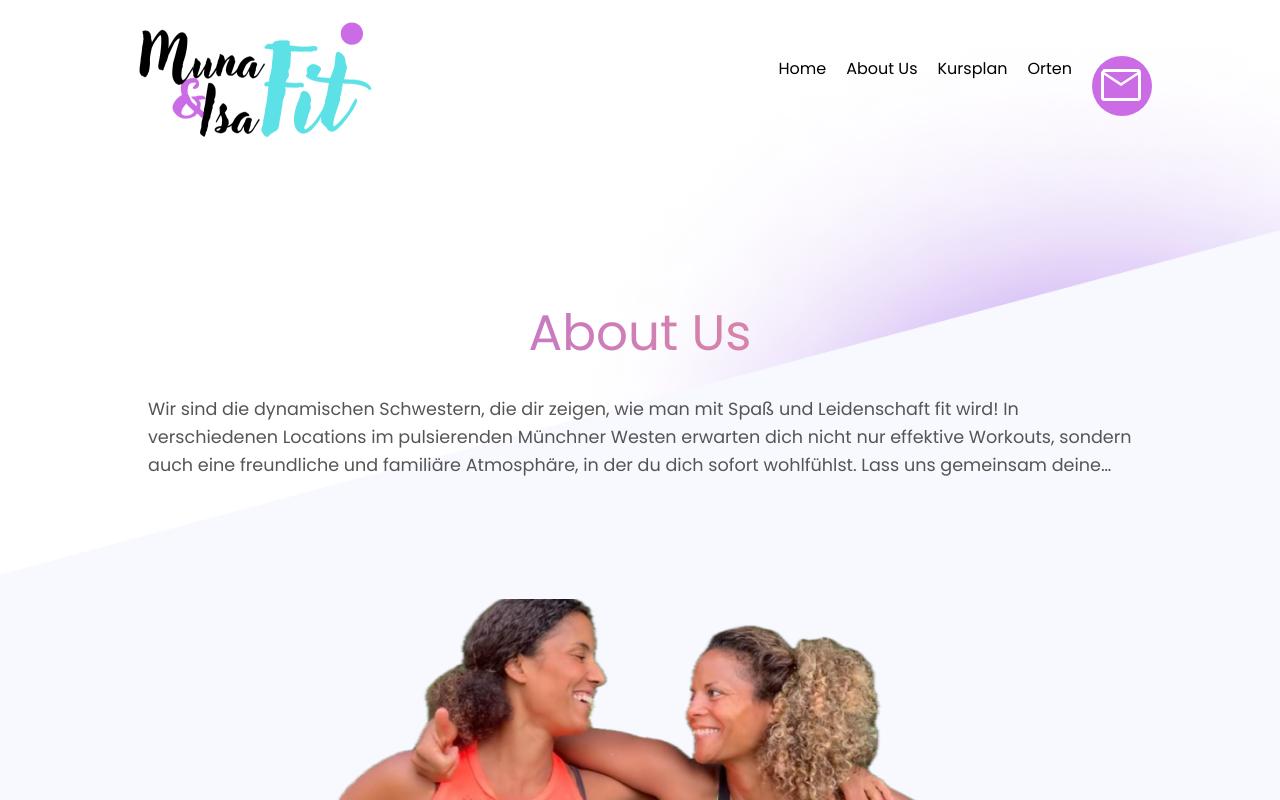
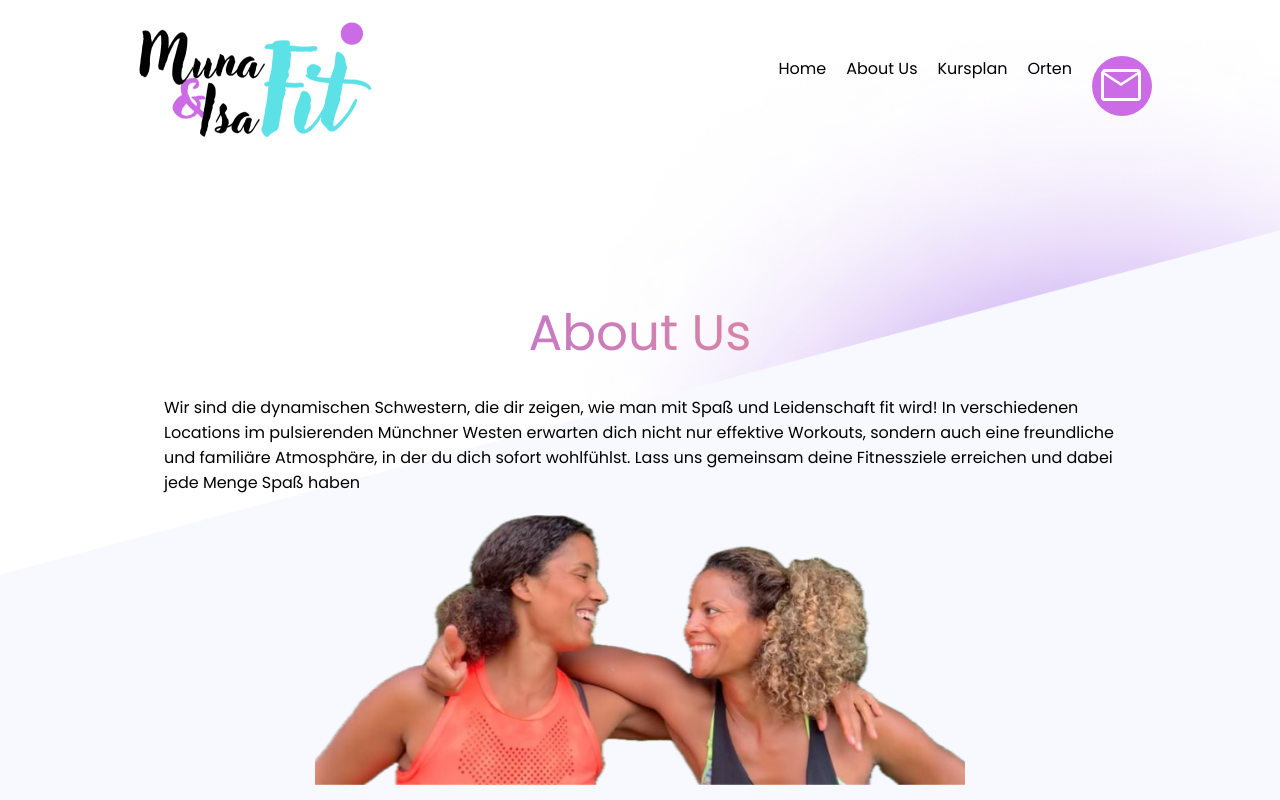
Before and after one commit to MariiaDomik/munaIsaFit, a React (Vite) app: page /about in a window 1280 px wide. Shown: the top 800 px of the page. Built offline with nearby package versions, Linux system fonts and the light colour scheme; no server answers.

Commit message:
freitag 2

```diff
--- a/src/components/AboutSection.jsx
+++ b/src/components/AboutSection.jsx
@@ -1,4 +1,5 @@
 import React from 'react'
+import { Link } from 'react-router-dom';
 
 function AboutSection(props) {
     const { title, img, text, page } = props;
@@ -7,10 +8,11 @@ function AboutSection(props) {
         <div className='about'>
         <h2>{title}</h2>
 
-            <p>{text}</p>
+            <p className='p-home'>{text}</p>
         </div>
 
         <div className='img' style={{backgroundImage: `url(${img})`}}></div>
+        <div className='line'><Link className='card-link' to={`/about`}><span className=''>Mehr erfahren</span></Link></div>
     </div>
   )
 }
--- a/src/components/AdresseListSection.jsx
+++ b/src/components/AdresseListSection.jsx
@@ -7,7 +7,7 @@ function AdresseListSection(props) {
   return (
     <div className='adresse-section'>
         <h2>Orten</h2>
-        <ul>
+        <ul >
             { locations.map((adresse) => (
               // <AdresseCard key={adresse.id} adresse={adresse} />
               <li key={adresse.id}>{adresse.adresse}</li>
--- a/src/components/MapComponent.jsx
+++ b/src/components/MapComponent.jsx
@@ -43,10 +43,12 @@ const MapComponent = (props) => {
     {selectedLocation && (
         <div>
         <h2>An dieisen Ort finden folgende Kursen statt:</h2>
+        <div className="kursplan">
         {filteredSchedule && filteredSchedule.map((course) =>(
 
             <CourseDatails key={course.id} course={course} />
         ))}
+        </div>
         </div>
     )}
     </div>
--- a/src/css/About.css
+++ b/src/css/About.css
@@ -19,7 +19,7 @@
     margin-bottom: 15px;
 }
 
-.about p {
+.about .p-home {
     font-size: 1.1rem;
     line-height: 1.6;
     color: var(--gray-color);
@@ -32,8 +32,19 @@
 
 .about-section .img {
     height: 100px;
-    width: 250px;
+    width: 320px;
+    background-size: cover;
+}
 
+.about-section .line {
+    width: 100%;
+    padding-left: 1.8rem;
+    height: 5rem;
+    text-align: left;
+    font-size: 24px;
+    font-weight: 500;
+    color: white;
+    background-image: var(--gradient-pink);
 }
 
 
@@ -46,7 +57,7 @@
         align-items: center;
     }
     .about-section .img {
-        width: 700px;
+        width: 650px;
         height: 270px;
         background-size: cover;
         background-position: center;
--- a/src/css/Home.css
+++ b/src/css/Home.css
@@ -82,17 +82,15 @@ main section {
   }
 
   .partners-container {
-    display: flex;
-    justify-content: center;
+    display: grid;
+    grid-template-columns: 1fr 1fr;
     align-items: center;
+    text-align: center;
     gap: 15px;
     padding: 30px 0;
   }
   .partner a {
     width: fit-content;
-  }
-  .partner p {
-    width: 100px;
   }
   .partner img {
     width: 100px;
@@ -115,6 +113,7 @@ main section {
       padding: 10px 15px;
     }
     .partners-container {
+      display: flex;
       justify-content: space-evenly;
   }
   }
--- a/src/css/Navigation.css
+++ b/src/css/Navigation.css
@@ -48,6 +48,7 @@ nav button {
     display: flex;
     flex-direction: column;
     justify-content: center;
+    z-index: 99;
     backdrop-filter: blur(10px);
     transition: 0.3s ease-in-out;
     background-image: linear-gradient(88.86deg, #ffdecc99 -7.36%, #feccbf86 14.22%, #feccbf9a 29.17%, #c9a5df97 62.88%, #b7c2f4ab 91.68%, #b0daf2a8 101.65%);
--- a/src/index.css
+++ b/src/index.css
@@ -38,10 +38,14 @@ body {
   align-items: center;
   justify-content: space-between;
 }
-main {
+/* main {
   padding: 0 15px;
+} */
+
+section {
+  padding-left: 1rem;
+  padding-right: 1rem;
 }
-
 h1 {
   font-size: 2.5rem;
 }
@@ -215,8 +219,14 @@ article p {
   width: 100vw;
 }
 .course-page-container img {
-  width: 100vh;
+  width: 100vw;
   height: 250px;
+}
+
+.kursplan {
+  display: flex;
+  flex-direction: column;
+  gap: 1rem;
 }
 
 @media (min-width: 768px) {
--- a/src/pages/About.jsx
+++ b/src/pages/About.jsx
@@ -2,6 +2,7 @@ import React from 'react'
 import AboutSection from '../components/AboutSection';
 import StaticDataManager from '../utils/StaticDataManager';
 import '../css/About.css';
+import { Link } from 'react-router-dom';
 
 function About() {
   const staticDataManager = new StaticDataManager();
@@ -9,7 +10,16 @@ function About() {
 
   return (
     <section>
-       <AboutSection {...aboutData} className='about-page' />
+       <div className='about-section' id='about'>
+        <div className='about'>
+        <h2>{aboutData.title}</h2>
+
+            <p>{aboutData.text}</p>
+        </div>
+
+        <div className='img' style={{backgroundImage: `url(${aboutData.img})`}}></div>
+        <Link className='button' to={`/contact`}><span className=''>Contact Uns</span></Link>
+    </div>
     </section>
   )
 }
```
Also changed, not shown: src/css/Hero.css (+6 -2 lines), 1 other file (tests, documents, lock files or other folders).
